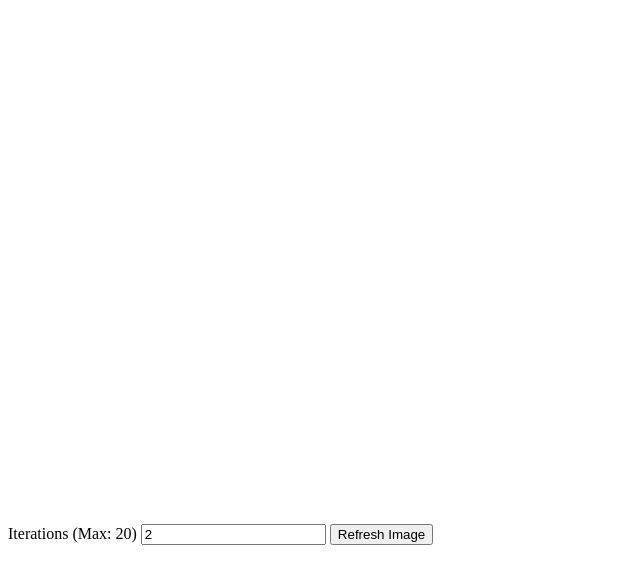
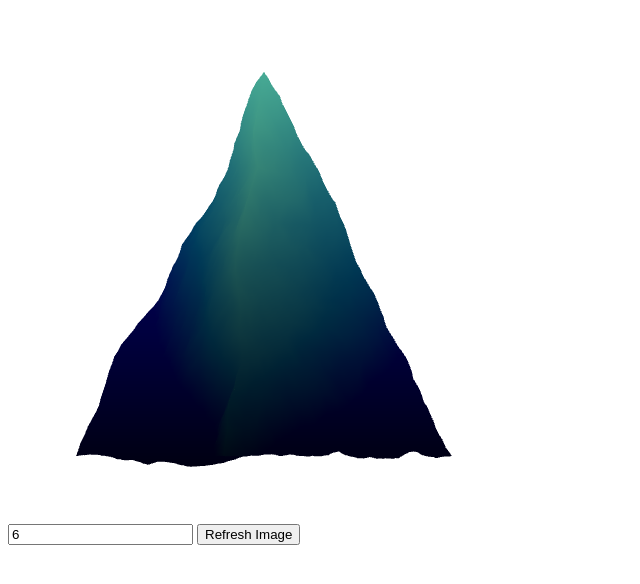
Before and after one commit to SSimcox/Graphics-I, a plain HTML site: page SierpinskiMountain/index.html in a window 1280 px wide. Shown: the whole page, without its empty margins (0-640 px from the left). Drawn offline with Linux system fonts and the light colour scheme; animation ran at ten frames a second.

Commit message:
Dragon Curve: Edit Direction code to calculate 45 degree angles Sierpinski Finish algorithm, Create color scheme, Add rotation

```diff
--- a/SierpinskiMountain/index.html
+++ b/SierpinskiMountain/index.html
@@ -2,7 +2,7 @@
 <html>
     <head>
         <meta http-equiv="Content-Type" content="text/html;charset=utf-8" >
-        <title>Hello Triangle</title>
+        <title>Sierpinski Mountain</title>
 
         <script type="text/javascript" src="Boilerplate/webgl-utils.js"></script>
         <script type="text/javascript" src="Boilerplate/initShaders2.js"></script>
@@ -10,15 +10,15 @@
         <script type="text/javascript" src="sierpinskiMountain.js"></script>
     </head>
 
-    <body>
-        <canvas id="gl-canvas" width="512" height="512">
-        Oops ... your browser doesn't support the HTML5 canvas element
-        </canvas>
-        <div>
-            Iterations (Max: 20)
-            <input id="SMIterations" type="text" label="Iterations"  name="Iterations" value="2">
-            <!--<input id="DCDirection" type="text"  name="Direction"value="0">-->
-            <input id="SMRefresh" type="button" value="Refresh Image">
+    <body style="width: 100%">
+        <div style="margin: 0 auto">
+            <canvas id="gl-canvas" width="512" height="512">
+            Oops ... your browser doesn't support the HTML5 canvas element
+            </canvas>
+            <div>
+                <input id="SMIterations" type="text" label="Iterations"  name="Iterations" value="6">
+                <input id="SMRefresh" type="button" value="Refresh Image">
+            </div>
         </div>
     </body>
 
--- a/SierpinskiMountain/shaders/fshader.glsl
+++ b/SierpinskiMountain/shaders/fshader.glsl
@@ -4,8 +4,15 @@ precision mediump float;
 void
 main()
 {
-    float blueAmt = (gl_FragCoord.y / 512.0);
-    float redAmt = (gl_FragCoord.y / 512.0);
-    float greenAmt = 1.0 - (gl_FragCoord.y /512.0);
+
+//    float blueAmt = ((gl_FragCoord.y + .75) / 1.5 / 512.0) - gl_FragCoord.z;
+//    float redAmt = ((gl_FragCoord.y + .75) / 1.5 / (512.0 - (512.0/4.0))) - gl_FragCoord.z;
+//    float greenAmt = ((gl_FragCoord.y + .75) / 1.5 /(512.0/2.0)) - gl_FragCoord.z;
+
+    float blueAmt = (gl_FragCoord.y + .75) / 1.5 / 512.0;
+    float redAmt = ((gl_FragCoord.y + .75) / 1.5 / (512.0 - (512.0/4.0))) - gl_FragCoord.z;
+    float greenAmt = ((gl_FragCoord.y + .75) / 1.5 /(512.0/2.0)) - gl_FragCoord.z;
+
     gl_FragColor = vec4( redAmt, greenAmt, blueAmt, 1.0 );
+//    gl_FragColor = vec4(1.0, 0.0, 1.0,1.0);
 }
--- a/SierpinskiMountain/shaders/vshader.glsl
+++ b/SierpinskiMountain/shaders/vshader.glsl
@@ -1,8 +1,26 @@
 attribute vec4 vPosition;
+
+uniform vec2 rotation;
 
 void
 main()
 {
+     mat4 toOrigin = mat4(1.0,0,0,0,
+     0,1.0,0,0,
+     0,0,1.0,1.0,
+     0,0,0,1.0
+     );
+     mat4 back = mat4(1.0,0,0,0,
+          0,1.0,0,0,
+          0,0,1.0,-1.0,
+          0,0,0,1.0
+          );
+     mat4 ry = mat4( rotation.x, 0.0, -rotation.y, 0.0,
+    		    0.0, 1.0,  0.0, 0.0,
+    		    rotation.y, 0.0,  rotation.x, 0.0,
+    		    0.0, 0.0,  0.0, 1.0 );
+
 	gl_PointSize = 1.0;
-    gl_Position = vPosition;
+//    gl_Position = toOrigin * ry * back *  vPosition;
+    gl_Position = ry * vPosition;
 }
--- a/SierpinskiMountain/sierpinskiMountain.js
+++ b/SierpinskiMountain/sierpinskiMountain.js
@@ -6,18 +6,37 @@ var gl;
 var vertices = [];
 var bisections = [];
 var triangles = [];
+var theta = 0;
+var rotationLoc;
 
 var startVertices = [
-    vec3(0,1,0),//top
-    vec3(-1,0,0),//left
-    vec3(1,0,0),//right
-    vec3(0,0,-1)//bottom
+    vec3(   0, .75, 0),//top
+    vec3(-.75,-.75, 0),//left
+    vec3(   0,   -.75,  .75),//front
+    vec3( .75,-.75, 0),//right
+    vec3(   0,   -.75, -.75)//bottom
 ];
 
 var startTriangles =[
-    vec3(0,1,2),
-    vec3(0,2,3),
-    vec3(0,3,1)
+    0,1,2,
+    0,2,3,
+    0,3,4,
+    0,4,1
+];
+
+var startVerticesB = [
+    vec3(   0, .75, -1.0),//top
+    vec3(-.75,-.75, -1.0),//left
+    vec3( .75,-.75, -1.0),//right
+    vec3(   0,   -.75,-1.5),//bottom
+    vec3(   0,   0,  -.5)
+];
+
+var startTrianglesB =[
+    0,1,2,
+    0,2,3,
+    0,3,4,
+    0,4,1
 ];
 
 var ITERATIONS = 12;
@@ -25,7 +44,8 @@ var ITERATIONS = 12;
 function startMountain(textArea)
 {
     ITERATIONS =  Number(textArea.value);
-    triangles = [];
+    vertices = startVertices;
+    triangles = startTriangles;
 
 
     for(var i =0; i < ITERATIONS; ++i)
@@ -41,19 +61,19 @@ function getTriangles()
     {
         temp = temp.concat(getNextTriangle(i));
     }
-    return temp;
+    return flatten(temp);
 }
 
 function getNextTriangle(i)
 {
-    var bisectIndices=[];
-    bisectIndices.push(getBisectIndex(i,i+1));
-    bisectIndices.push(getBisectIndex(i+1,i+2));
-    bisectIndices.push(getBisectIndex(i+2,i));
+    var bisectIndices = [];
+    bisectIndices[0] = getBisectIndex(triangles[i], triangles[i+1]);
+    bisectIndices[1] = getBisectIndex(triangles[i+1],triangles[i+2]);
+    bisectIndices[2] = getBisectIndex(triangles[i+2],triangles[i]);
     var newTriangles = [
-        vec3(i,bisectIndices[0],bisectIndices[2]), //top triangle
-        vec3(bisectIndices[0],i+1,bisectIndices[1]), //bottom left
-        vec3(bisectIndices[2],bisectIndices[1],i+2), //bottom right
+        vec3(triangles[i],bisectIndices[0],bisectIndices[2]), //top triangle
+        vec3(bisectIndices[0],triangles[i+1],bisectIndices[1]), //bottom left
+        vec3(bisectIndices[2],bisectIndices[1],triangles[i+2]), //bottom right
         vec3(bisectIndices[0],bisectIndices[1],bisectIndices[2])//middle
     ];
     return newTriangles;
@@ -61,29 +81,36 @@ function getNextTriangle(i)
 
 function getBisectIndex(i,j)
 {
-    if(bisections[(i, j)] != undefined)
+    if(bisections[i] != undefined && bisections[i][j] != undefined)
     {
-        return bisections[(i,j)];
+        return bisections[i][j];
     }
-    else if(bisections[(j, i)] != undefined)
+    else if(bisections[j] != undefined &&bisections[j][i] != undefined)
     {
-        return bisections[(j, i)];
+        return bisections[j][i];
     }
     else
     {
-        vertices.push(bisect(i,j));
-        bisections[(i,j)] = bisections[(j,i)] = vertices.length - 1;
+        if(bisections[i] == undefined) {
+            bisections[i] = [];
+        }
+        if(bisections[j] == undefined) {
+            bisections[j] = [];
+        }
+        vertices.push(bisect(vertices[i],vertices[j]));
+        bisections[i][j] = bisections[j][i] = vertices.length - 1;
+        return bisections[i][j];
     }
 }
 
 function bisect(i,j)
 {
-    var temp = vec3((i[0]+j[0])/2,(i[1]+j[1])/2,(i[2]+j[2])/2);
+    var temp = [(i[0]+j[0])/2,(i[1]+j[1])/2,(i[2]+j[2])/2];
     var length = getDist(i,j);
     length = length * .1;
     for(var k = 0; k < 3; ++k)
     {
-        temp[k] += (Math.random() - .5);
+        temp[k] += (Math.random() - .5) * length;
     }
     return temp;
 }
@@ -98,22 +125,24 @@ window.onload = function init()
     // Retrieve HTML elements
     var canvas = document.getElementById( "gl-canvas" );
     var textArea = document.getElementById("SMIterations");
-    // var directionArea = document.getElementById("DCDirection");
 
     // Initialize gl
     gl = WebGLUtils.setupWebGL( canvas );
     if ( !gl ) { alert( "WebGL isn't available" );}
-    // Initialize bufferId for vertices
-    var bufferId = gl.createBuffer();
 
     // Set click function to change number of iterations
     document.getElementById("SMRefresh").onclick = function(){
-        triangles = getTriangles(); render();};
+        startMountain(textArea); gl.bufferData( gl.ARRAY_BUFFER, new Float32Array(flatten(vertices)), gl.STATIC_DRAW );
+        gl.bufferData(gl.ELEMENT_ARRAY_BUFFER, new Uint16Array(flatten(triangles)), gl.STATIC_DRAW); rerender();};
 
+
+    startMountain(textArea);
     // Execute sierpinskiMountain
     //triangles = getTriangles();
 
-
+    gl.enable(gl.DEPTH_TEST);
+    // Near things obscure far things
+    gl.depthFunc(gl.LEQUAL);
 
     //
     //  Configure WebGL
@@ -127,18 +156,51 @@ window.onload = function init()
     gl.useProgram( program );
 
     // Load the data into the GPU
-
-    gl.bindBuffer( gl.ARRAY_BUFFER, bufferId );
-    gl.bufferData( gl.ARRAY_BUFFER, flatten(vertices), gl.STATIC_DRAW );
+    var vertexBuffer = gl.createBuffer();
+    gl.bindBuffer( gl.ARRAY_BUFFER, vertexBuffer );
+    gl.bufferData( gl.ARRAY_BUFFER, new Float32Array(flatten(vertices)), gl.STATIC_DRAW );
+    var indicesBuffer = gl.createBuffer();
+    gl.bindBuffer(gl.ELEMENT_ARRAY_BUFFER, indicesBuffer);
+    gl.bufferData(gl.ELEMENT_ARRAY_BUFFER, new Uint16Array(flatten(triangles)), gl.STATIC_DRAW);
     // Associate out shader variables with our data buffer
     var vPos = gl.getAttribLocation( program, "vPosition" );
-    gl.vertexAttribPointer( vPos, 2, gl.FLOAT, false, 0, 0 );
+    gl.vertexAttribPointer( vPos, 3, gl.FLOAT, false, 0, 0 );
     gl.enableVertexAttribArray( vPos );
+    rotationLoc = gl.getUniformLocation(program, "rotation");
+    console.log(triangles.length/3);
     render();
 };
 
 function render()
 {
-    gl.clear( gl.COLOR_BUFFER_BIT );
-    gl.drawArrays( gl.LINE_STRIP, 0, vertices.length);
+    gl.clear( gl.COLOR_BUFFER_BIT | gl.DEPTH_BUFFER_BIT);
+    // gl.drawArrays( gl.LINE_STRIP, 0, vertices.length);
+    theta += 2.0;
+
+    var angle = radians( theta );
+    var c = Math.cos( angle );
+    var s = Math.sin( angle );
+
+
+    gl.uniform2fv(rotationLoc, vec2(c,s));
+
+    gl.drawElements(gl.TRIANGLES, triangles.length ,gl.UNSIGNED_SHORT,0);
+
+    requestAnimFrame(render);
 }
+
+function rerender()
+{
+    gl.clear( gl.COLOR_BUFFER_BIT | gl.DEPTH_BUFFER_BIT);
+    // gl.drawArrays( gl.LINE_STRIP, 0, vertices.length);
+    // theta += 2.0;
+
+    var angle = radians( theta );
+    var c = Math.cos( angle );
+    var s = Math.sin( angle );
+
+
+    gl.uniform2fv(rotationLoc, vec2(c,s));
+
+    gl.drawElements(gl.TRIANGLES, triangles.length ,gl.UNSIGNED_SHORT,0);
+}
```
Also changed, not shown: DragonCurve/dragonCurve.js (+20 -10 lines), DragonCurve/index.html (+1 -1 lines).
